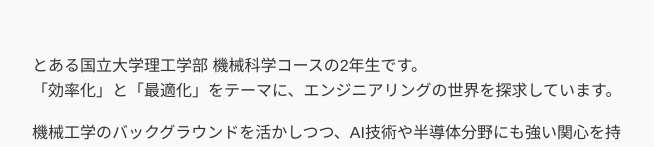
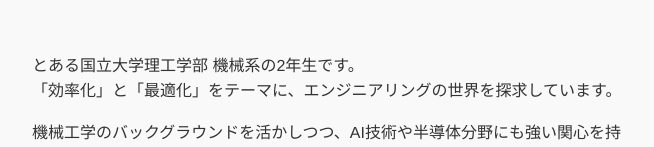
Before and after one commit to maooaaaa/coco, a plain HTML site: page index.html in a window 1280 px wide. Shown: the part 420-567 px from the top of the page, without its empty margins (308-962 px from the left). Drawn offline with Linux system fonts and the light colour scheme.

Commit message:
Update profile description in index.html

```diff
--- a/index.html
+++ b/index.html
@@ -183,7 +183,7 @@
             <div class="profile-content">
                 <div class="profile-text">
                     <p>
-                        とある国立大学理工学部 機械科学コースの2年生です。<br>
+                        とある国立大学理工学部 機械系の2年生です。<br>
                         「効率化」と「最適化」をテーマに、エンジニアリングの世界を探求しています。
                     </p>
                     <p>
```
